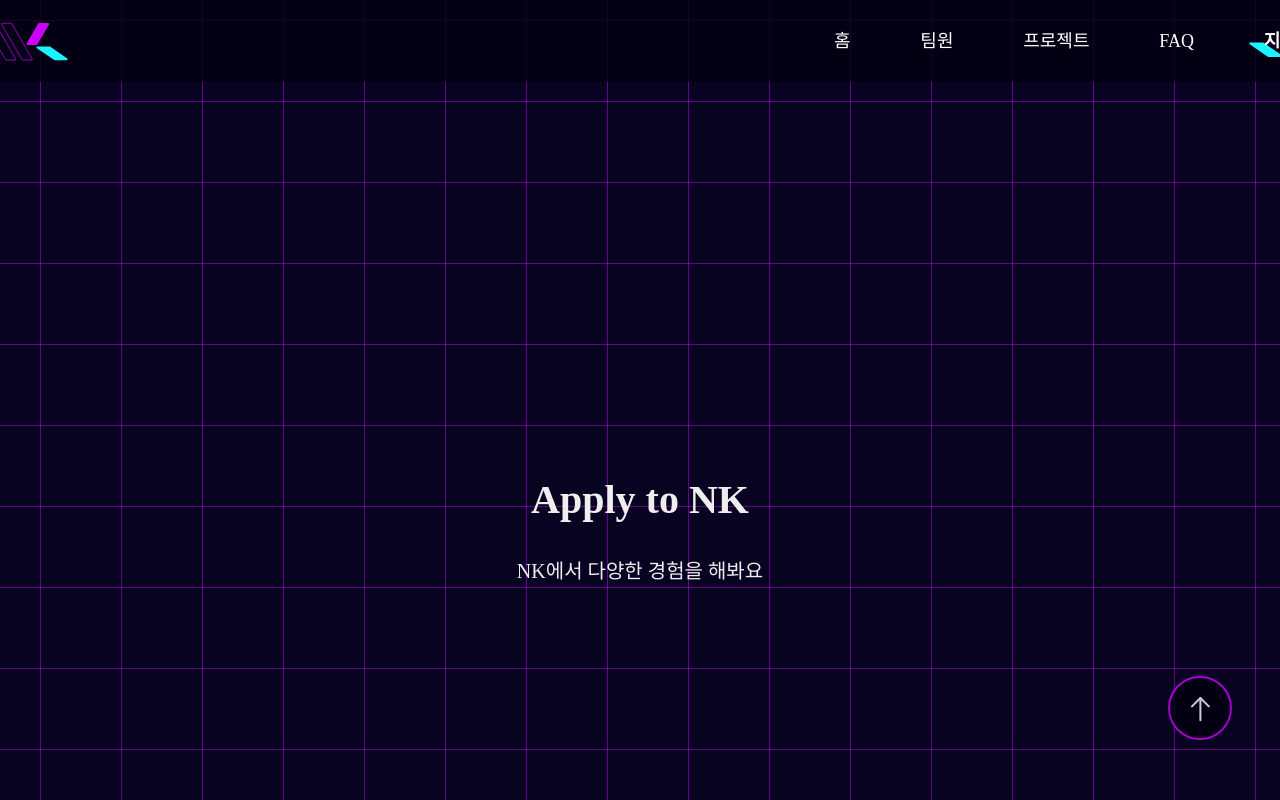
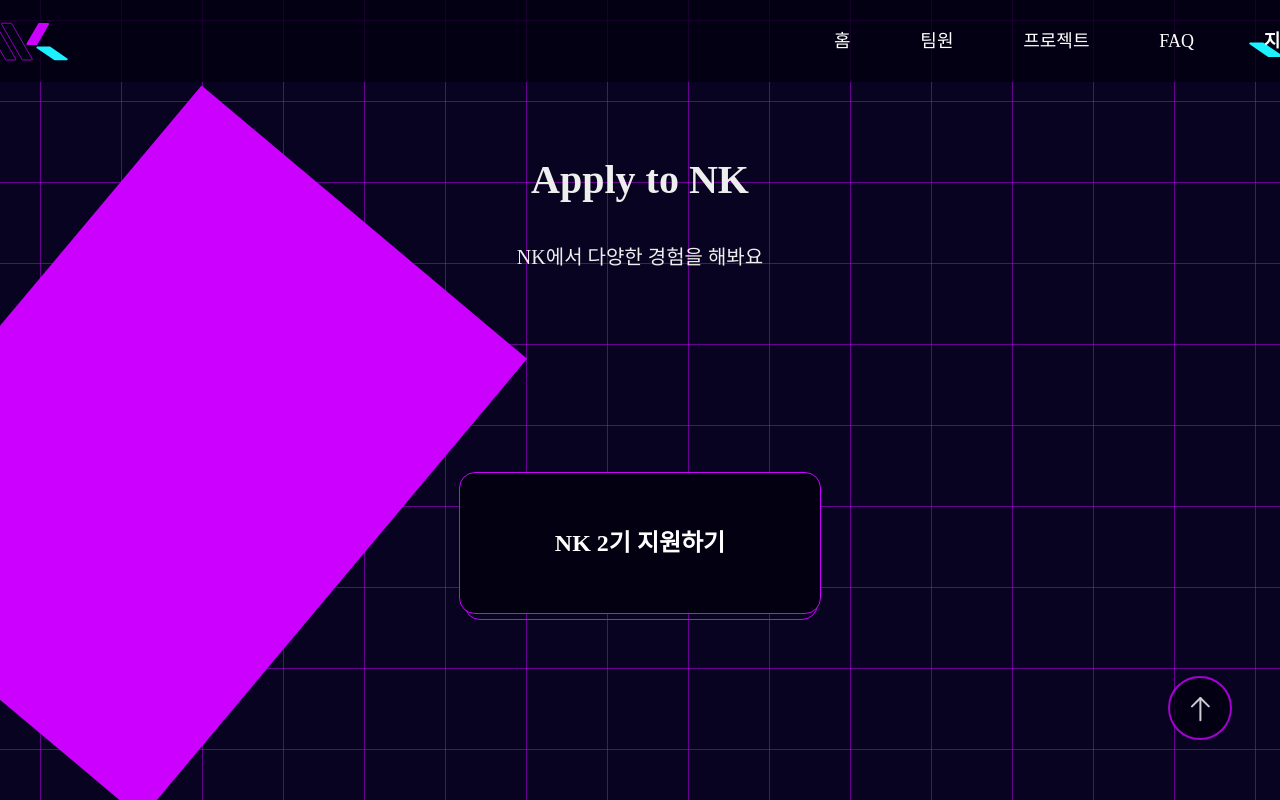
Before and after one commit to team-nk/nk-site-frontend, a React (Create React App) app: page /apply in a window 1280 px wide. Shown: the top 800 px of the page. Built offline with nearby package versions, Linux system fonts and the light colour scheme; a web font is replaced by a local one.

Commit message:
UPDATE: button animation 구현

```diff
--- a/src/components/apply/index.tsx
+++ b/src/components/apply/index.tsx
@@ -7,6 +7,13 @@ function NewApply() {
         <h1>Apply to NK</h1>
         <p>NK에서 다양한 경험을 해봐요</p>
       </TextContainer>
+      <ButtonContainer>
+        <AnimationContainer>
+          <p>NK 2기 지원하기</p>
+          <SlideBox id="slide" />
+        </AnimationContainer>
+        <CoverButton />
+      </ButtonContainer>
     </TotalWrapper>
   );
 }
@@ -16,35 +23,90 @@ export default NewApply;
 const TotalWrapper = styled.div`
   position: relative;
   z-index: 1;
-  width: 100%;
-  height: 1000px;
   display: flex;
+  flex-direction: column;
   justify-content: center;
   align-items: center;
 `;
 
 const TextContainer = styled.div`
-  width: 100%;
   display: flex;
   flex-direction: column;
   justify-content: center;
   align-items: center;
 
   > h1 {
-    margin-top: 60px;
-    font-style: normal;
-    font-weight: 600;
-    font-size: 40px;
+    z-index: 4;
+    margin-top: 150px;
+    ${({ theme }) => theme.fontSizes.sectionTitle}
     color: ${({ theme }) => theme.colors.grayscale.gray20};
     text-align: center;
   }
 
   > p {
+    z-index: 4;
     font-style: normal;
     margin-top: 32px;
-    font-weight: 400;
-    font-size: 20px;
+    ${({ theme }) => theme.fontSizes.subTitle}
     color: ${({ theme }) => theme.colors.grayscale.gray20};
     text-align: center;
   }
 `;
+
+const ButtonContainer = styled.div`
+  position: relative;
+  margin-top: 200px;
+
+  :hover #slide {
+    left: 0px;
+    transition: 0.2s;
+  }
+`;
+
+const AnimationContainer = styled.button`
+  display: flex;
+  justify-content: center;
+  align-items: center;
+  cursor: pointer;
+  outline: none;
+  width: 360px;
+  height: 140px;
+  border: 1px solid ${({ theme }) => theme.colors.main.default};
+  border-radius: 16px;
+  background-color: ${({ theme }) => theme.colors.background.dark};
+  overflow: hidden;
+  z-index: 2;
+
+  > p {
+    z-index: 3;
+    ${({ theme }) => theme.fontSizes.title}
+    color: ${({ theme }) => theme.colors.grayscale.gray0};
+  }
+
+  :active #slide {
+    background-color: ${({ theme }) => theme.colors.background.light};
+    transition: 0s;
+  }
+`;
+
+const CoverButton = styled.div`
+  position: absolute;
+  top: 0px;
+  left: 5px;
+  z-index: -1;
+  width: 352px;
+  height: 146px;
+  border: 1px solid ${({ theme }) => theme.colors.main.default};
+  border-radius: 16px;
+`;
+
+const SlideBox = styled.div`
+  width: 425px;
+  height: 600px;
+  background-color: ${({ theme }) => theme.colors.main.default};
+  position: absolute;
+  top: -320px;
+  left: -500px;
+  transform: rotate(40deg);
+  transition: 0.2s;
+`;
```
